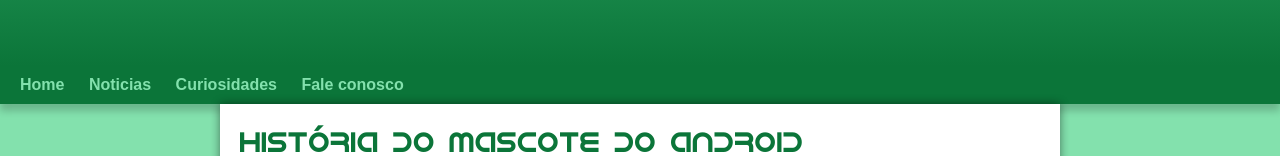
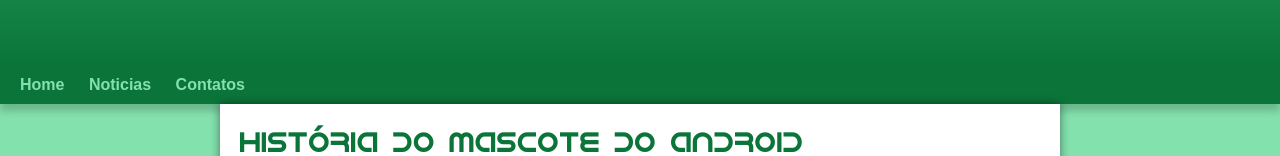
Before and after one commit to JMStefani/projeto-android, a plain HTML site: page index.html in a window 1280 px wide. Shown: the part 164-320 px from the top of the page. Drawn offline with Linux system fonts and the light colour scheme.

Commit message:
Update index.html

```diff
--- a/index.html
+++ b/index.html
@@ -15,8 +15,7 @@
     <nav>
         <a href="#">Home</a>
         <a href="#">Noticias</a>
-        <a href="#">Curiosidades</a>
-        <a href="#">Fale conosco</a>
+         <a href="#">Contatos</a>
     </nav>
 <main>
     <article>
```
